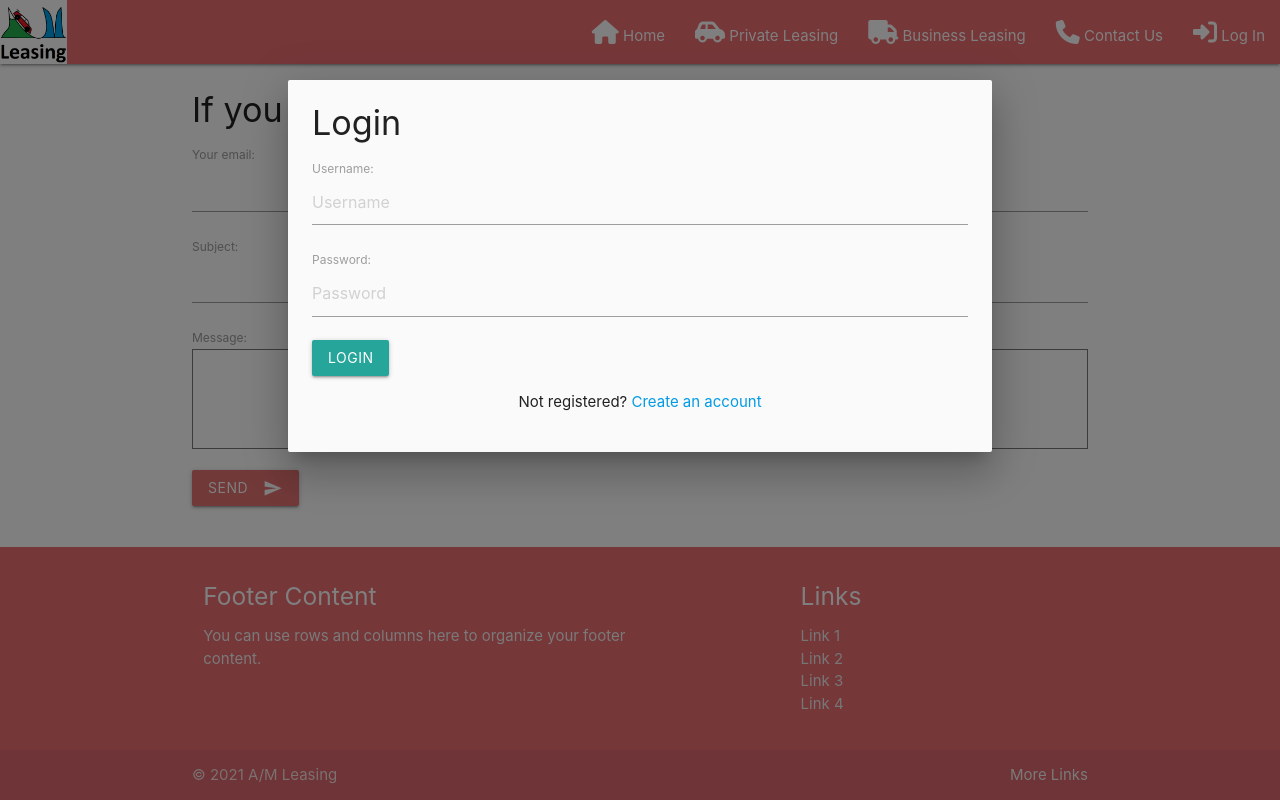
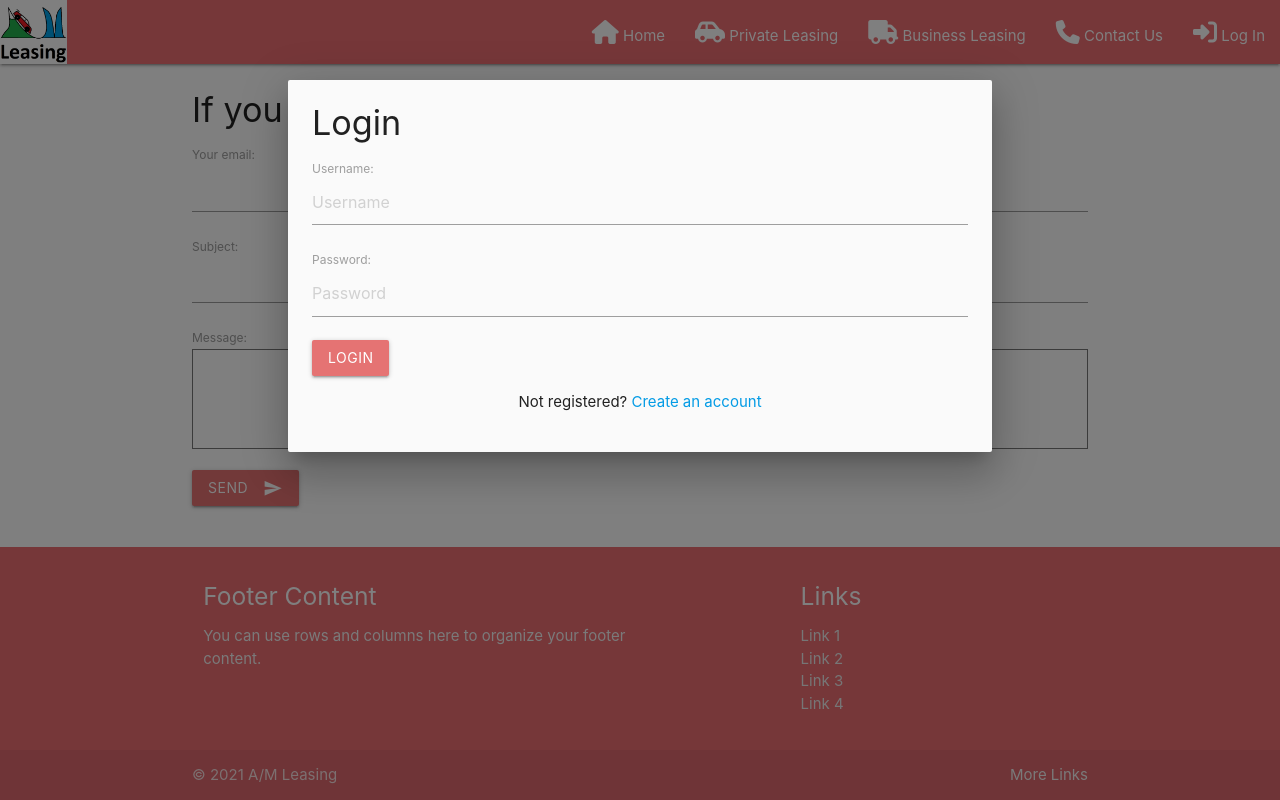
Before and after one commit to FunkyXive/CarLeasing, a Django app: page /contact in a window 1280 px wide, after a click on "Log In". Run offline with Django 3.2, Linux system fonts and the light colour scheme; some libraries are stand-ins or nearby versions.

Commit message:
Fixed some commit messages

```diff
--- a/mysite/main/templates/main/header.html
+++ b/mysite/main/templates/main/header.html
@@ -26,16 +26,16 @@
                 <div class="nav-wrapper">
                     <a href="{% url 'main:homepage' %}" class="brand-logo"><img id="navlogo" src="{% static 'img/a-m_leasing.png' %}"></a>
                     <ul id="nav-mobile" class="right hide-on-med-and-down">
-                        <li><a href="{% url 'main:homepage' %}"><i class="fas fa-home"></i> Home</a></li>
-                        <li><a href="{% url 'main:private_leasing' %}"><i class="fas fa-car-side"></i> Private Leasing</a></li>
-                        <li><a href="{% url 'main:business_leasing' %}"><i class="fas fa-truck"></i> Business Leasing</a></li>
-                        <li><a href="{% url 'main:contact' %}"><i class="fas fa-phone"></i> Contact Us</a></li>
+                        <li><a class="waves-effect waves-light" href="{% url 'main:homepage' %}"><i class="fas fa-home"></i> Home</a></li>
+                        <li><a class="waves-effect waves-light" href="{% url 'main:private_leasing' %}"><i class="fas fa-car-side"></i> Private Leasing</a></li>
+                        <li><a class="waves-effect waves-light" href="{% url 'main:business_leasing' %}"><i class="fas fa-truck"></i> Business Leasing</a></li>
+                        <li><a class="waves-effect waves-light" href="{% url 'main:contact' %}"><i class="fas fa-phone"></i> Contact Us</a></li>
                         {% if user.is_authenticated and user.is_superuser %}
-                        <li><a href="admin"><i class="fas fa-user"></i> {{user.username|capfirst}}</a></li>
-                        <li><a href="{% url 'main:logout' %}"><i class="fas fa-sign-out-alt"></i> Logout</a></li>
+                        <li><a class="waves-effect waves-light" href="admin"><i class="fas fa-user"></i> {{user.username|capfirst}}</a></li>
+                        <li><a class="waves-effect waves-light" href="{% url 'main:logout' %}"><i class="fas fa-sign-out-alt"></i> Logout</a></li>
                         {% elif user.is_authenticated %}
-                        <li><a href="{% url 'main:profile_page' %}"><i class="fas fa-user"></i> {{user.username|capfirst}}</a></li>
-                        <li><a href="{% url 'main:logout' %}"><i class="fas fa-sign-out-alt"></i> Logout</a></li>
+                        <li><a class="waves-effect waves-light" href="{% url 'main:profile_page' %}"><i class="fas fa-user"></i> {{user.username|capfirst}}</a></li>
+                        <li><a class="waves-effect waves-light" href="{% url 'main:logout' %}"><i class="fas fa-sign-out-alt"></i> Logout</a></li>
                         {% else %}
                         <li><a class="waves-effect waves-light modal-trigger" href="#loginModal"><i class="fas fa-sign-in-alt"></i> Log In</a></li>
                         {% endif %}
@@ -49,7 +49,7 @@
                         {% csrf_token %}
                         {{loginForm.as_p}}
                         <div class="col s12">
-                            <button class="waves-effect waves-light btn" type="submit">Login</button>
+                            <button class="waves-effect waves-light btn red lighten-2" type="submit">Login</button>
                             <p class="center">Not registered? <a class="modal-trigger"href="#signupModal">Create an account</a></p>
                         </div>
                     </form>
@@ -63,7 +63,7 @@
                         {{registerUser.as_p}}
                         {{registerProfile.as_p}}
                         <div class="col s12">
-                            <button class="waves-effect waves-light btn" type="submit">Sign Up</button>
+                            <button class="waves-effect waves-light btn red lighten-2" type="submit">Sign Up</button>
                         </div>
                     </form>
                 </div>
```
